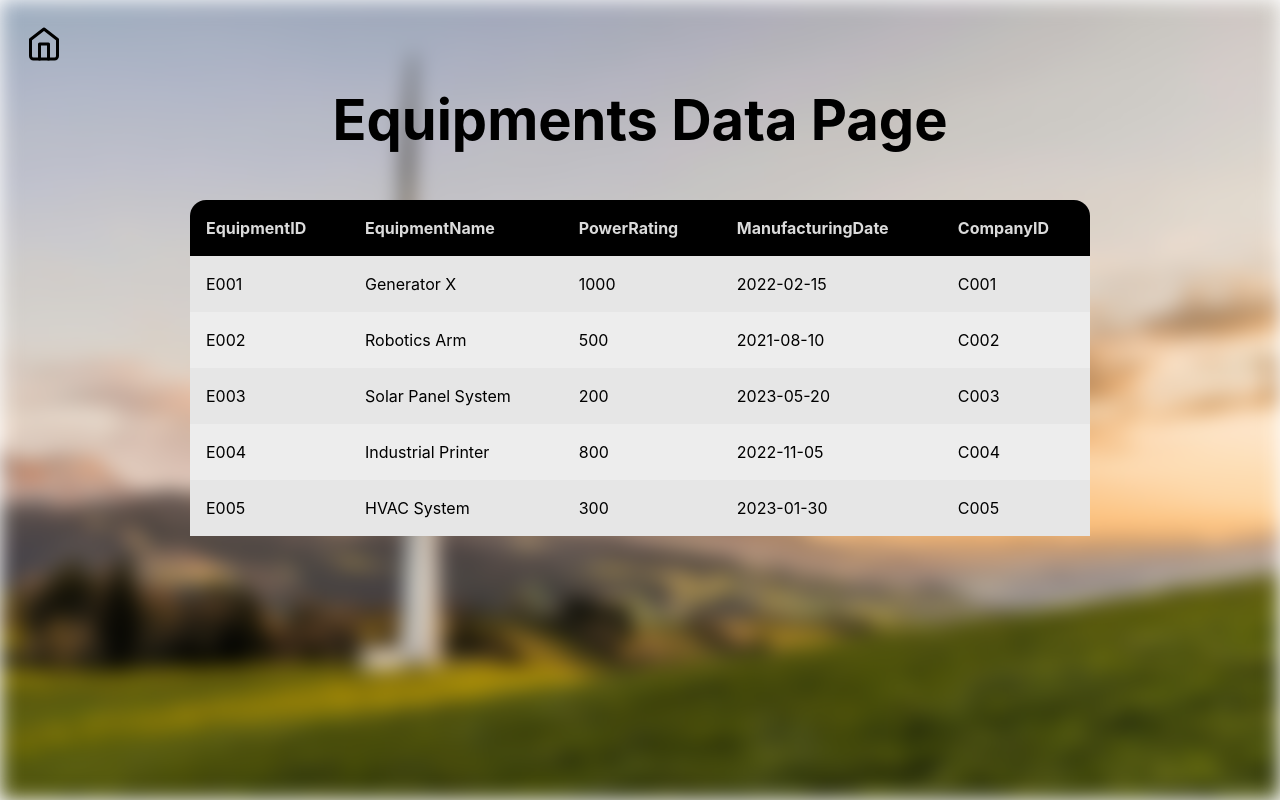
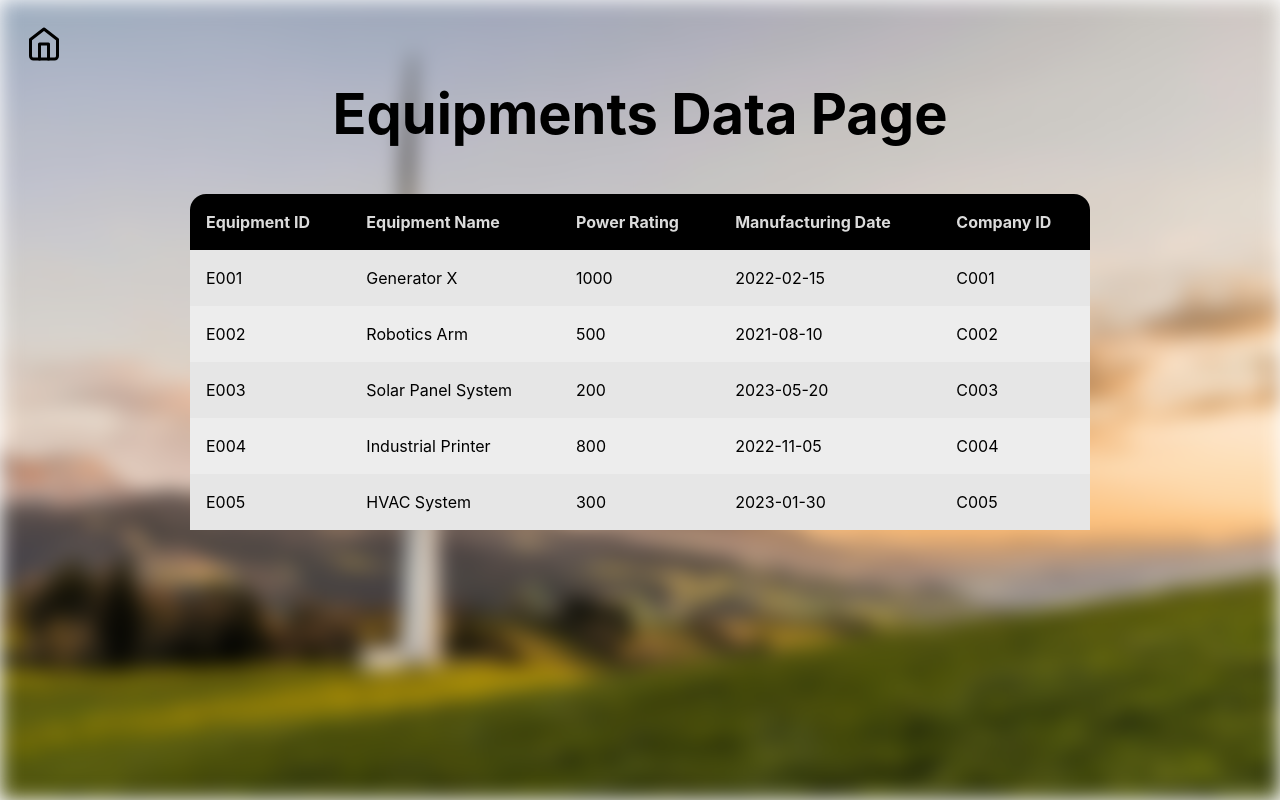
Before and after one commit to siliconvolley/dbms-mini-project, a Flask app: page /equipments_data in a window 1280 px wide. Run offline with Flask 2, Linux system fonts and the light colour scheme; data comes from the database, SQL or seed files in the repository; some libraries are stand-ins or nearby versions.

Commit message:
Minor Fixes

```diff
--- a/main.py
+++ b/main.py
@@ -89,11 +89,22 @@
 
         return render_template('equipments/equipment_overview.html', equipments=equipments)
 
+# Display Logs
+@app.route('/logs')
+def display_logs():
+    if request.method == 'GET':
+        cursor = mysql.connection.cursor()
+        cursor.execute('SELECT A.*, E.EquipmentName, O.OperatorName FROM ALERTS A, EQUIPMENTS E, OPERATORS O WHERE A.EquipmentID=E.EquipmentID AND A.OperatorID=O.OperatorID;')
+        data = cursor.fetchall()
+        cursor.close()
+
+        return render_template('display_data/display_alerts_data.html', data=data)
+
 # Display Operators Table
 @app.route('/display_operators')
 def display_operators():
     cursor = mysql.connection.cursor()
-    cursor.execute("SELECT * FROM OPERATORS")
+    cursor.execute("SELECT O.*, C.CompanyName FROM OPERATORS O, COMPANY C WHERE O.CompanyID=C.CompanyID;")
     data = cursor.fetchall()
     cursor.close()
     return render_template('display_data/display_operators_data.html', data=data)
@@ -102,7 +113,7 @@
 @app.route('/display_energy_usage')
 def display_energy_usage():
     cursor = mysql.connection.cursor()
-    cursor.execute("SELECT EquipmentID, SUM(EnergyConsumed) AS EnergyConsumed FROM ALERTS GROUP BY EquipmentID")
+    cursor.execute("SELECT E.EquipmentID, E.EquipmentName, SUM(A.EnergyConsumed) AS EnergyConsumed FROM ALERTS A , Equipments E WHERE A.EquipmentID=E.EquipmentID GROUP BY E.EquipmentID;")
     data = cursor.fetchall()
     cursor.close()
     return render_template('display_data/display_energy_usage.html', data=data)
@@ -175,7 +186,7 @@
 
         cursor.execute("INSERT INTO ALERTS VALUES(%s,%s,%s,%s,%s)",(new_alert_id, equipment_id, OperatorID, EnergyConsumed, TimeStamp))
         mysql.connection.commit()
-        cursor.execute("SELECT * FROM ALERTS")
+        cursor.execute("SELECT A.*, E.EquipmentName, O.OperatorName FROM ALERTS A, EQUIPMENTS E, OPERATORS O WHERE A.EquipmentID=E.EquipmentID AND A.OperatorID=O.OperatorID;")
         data = cursor.fetchall()
         cursor.close()
         return render_template('display_data/display_alerts_data.html', data=data)
--- a/static/css/style.css
+++ b/static/css/style.css
@@ -10,7 +10,6 @@
 html {
     position: relative;
     height: 100%;
-    overflow: hidden;
 }
 
 html::before {
@@ -25,6 +24,31 @@
     width: 100%;
     height: 100%;
     z-index: -1;
+}
+
+button {
+    font-size: 1.2rem;
+    font-weight: 600;
+    border: 2px solid rgb(100, 100, 100);
+    background-color: #dddddd;
+    border-radius: 0.4em;
+    padding: 0.2em 0.8em;
+    cursor: pointer;
+}
+
+button:hover {
+    background-color: rgb(199, 198, 198);
+}
+
+.home-page {
+    display: flex;
+    align-items: center;
+    justify-content: space-between;
+}
+
+.home-page button {
+    margin-top: 1em;
+    margin-right: 2rem;
 }
 
 .home-page > img {
--- a/templates/display_data/display_company_data.html
+++ b/templates/display_data/display_company_data.html
@@ -21,8 +21,8 @@
         <div class="table-container">
             <table>
                 <tr>
-                    <th>CompanyID</th>
-                    <th>CompanyName</th>
+                    <th>Company ID</th>
+                    <th>Company Name</th>
                     <th>Location</th>
                     <th>Contact</th>
                 </tr>
--- a/templates/display_data/display_energy_usage.html
+++ b/templates/display_data/display_energy_usage.html
@@ -21,12 +21,14 @@
         <div class="table-container">
             <table>
                 <tr>
-                    <th>EquipmentID</th>
-                    <th>EnergyConsumed</th>
+                    <th>Equipment ID</th>
+                    <th>Equipment Name</th>
+                    <th>Energy Consumed</th>
                 </tr>
                 {% for row in data %}
                 <tr>
                     <td>{{ row.EquipmentID }}</td>
+                    <td>{{ row.EquipmentName }}</td>
                     <td>{{ row.EnergyConsumed }}</td>
                 </tr>
                 {% endfor %}
--- a/templates/display_data/display_equipments_data.html
+++ b/templates/display_data/display_equipments_data.html
@@ -21,11 +21,11 @@
         <div class="table-container">
             <table>
                 <tr>
-                    <th>EquipmentID</th>
-                    <th>EquipmentName</th>
-                    <th>PowerRating</th>
-                    <th>ManufacturingDate</th>
-                    <th>CompanyID</th>
+                    <th>Equipment ID</th>
+                    <th>Equipment Name</th>
+                    <th>Power Rating</th>
+                    <th>Manufacturing Date</th>
+                    <th>Company ID</th>
                 </tr>
                 {% for row in data %}
                 <tr>
--- a/templates/display_data/display_operates_data.html
+++ b/templates/display_data/display_operates_data.html
@@ -18,7 +18,8 @@
             />
         </div>
         <h1>Operates Data Page</h1>
-        <table class="table-container">
+        <div class="table-container">
+            <table>
                 <tr>
                     <th>OperatorID</th>
                     <th>EquipmentID</th>
@@ -30,5 +31,6 @@
                 </tr>
                 {% endfor %}
             </table>
+        </div>
     </body>
 </html>
--- a/templates/equipments/equipment_overview.html
+++ b/templates/equipments/equipment_overview.html
@@ -14,6 +14,9 @@
                 style="scale: 1.5; margin: 0.5em 0.5em 0 0.5em; cursor: pointer"
                 onclick="window.location.href='/home'"
             />
+            <button class="check-logs" onclick="window.location.href='/logs'">
+                Check Logs
+            </button>
         </div>
         <h1>Equipment Overview</h1>
         <div class="data-container">
```
Also changed, not shown: templates/display_data/display_alerts_data.html (+6 -6 lines), templates/display_data/display_operators_data.html (+5 -5 lines). Lines whose indentation alone changed are shown as unchanged.
